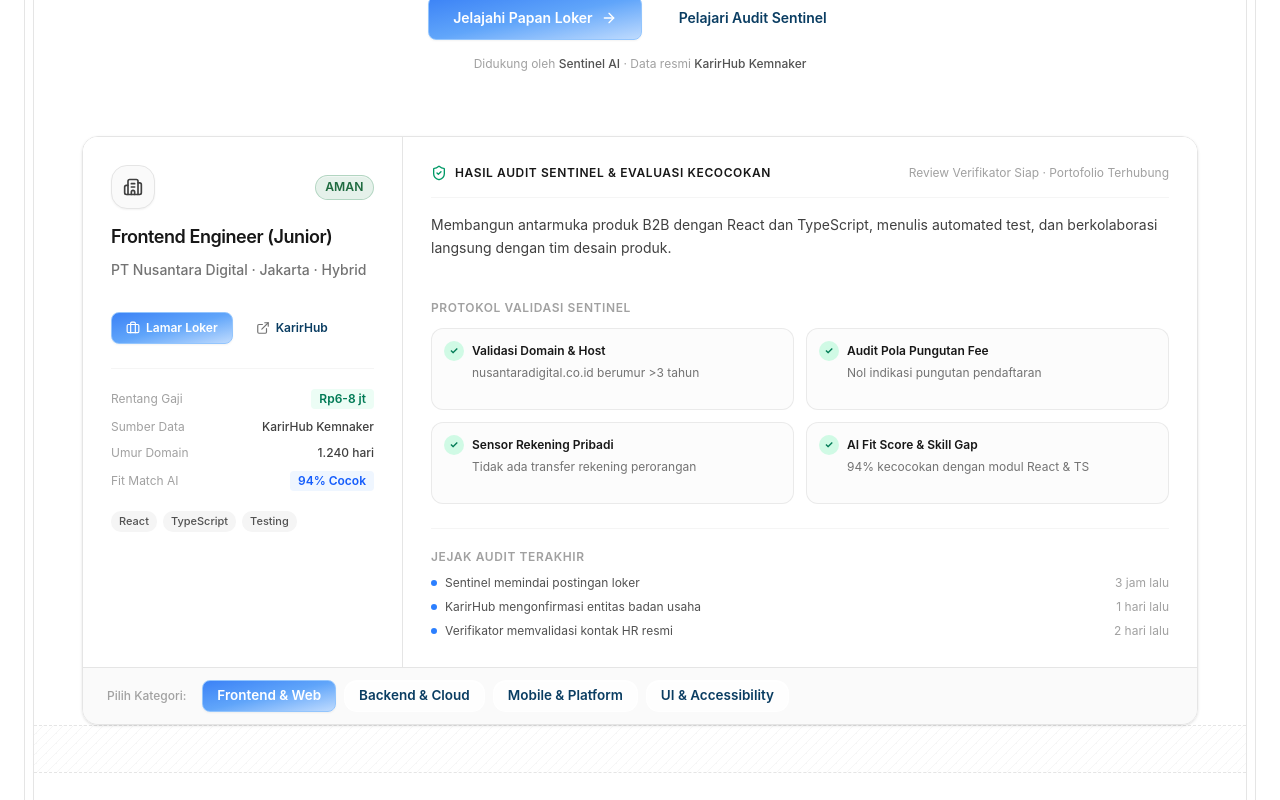
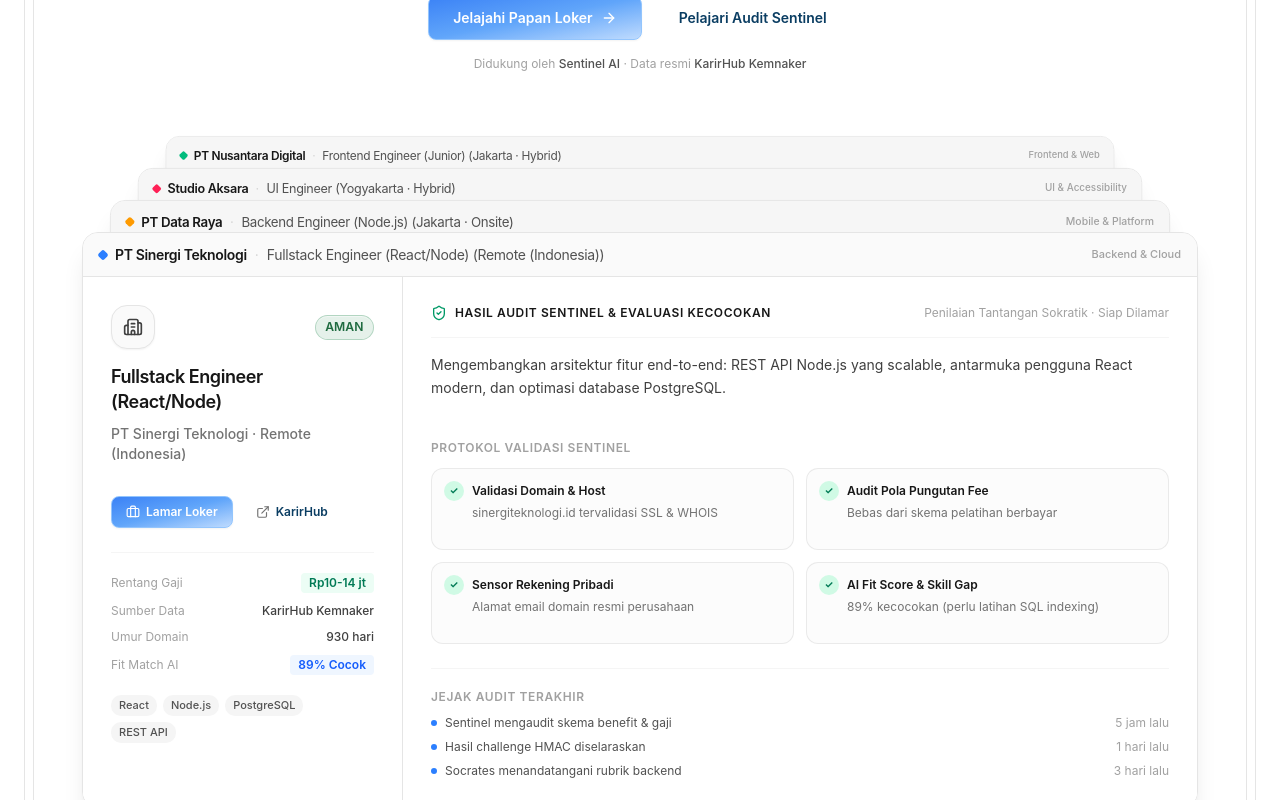
Before and after one commit to vaskoyudha/careevo, a Next.js app: page /loker in a window 1280 px wide. Shown: the part 640-1440 px from the top of the page. Built offline with nearby package versions, Linux system fonts and the light colour scheme.

Commit message:
feat(loker): implement stacked card deck with tab offsets and 5s auto-cycle animation

```diff
--- a/src/components/features/jobs/vertex-kerja-view.tsx
+++ b/src/components/features/jobs/vertex-kerja-view.tsx
@@ -1,6 +1,6 @@
 "use client";
 
-import { useState } from "react";
+import { useState, useEffect } from "react";
 import Link from "next/link";
 import {
   AlertTriangle,
@@ -278,8 +278,18 @@
   },
 ];
 
+const DIAMOND_COLORS = [
+  "bg-emerald-500",
+  "bg-blue-500",
+  "bg-amber-500",
+  "bg-rose-500",
+];
+
 export function VertexKerjaView({ jobs, cleanJobsCount }: VertexKerjaViewProps) {
-  const [activeTab, setActiveTab] = useState(0);
+  const [cards, setCards] = useState(() =>
+    FEATURED_ROLES.map((role, i) => ({ ...role, originalIndex: i }))
+  );
+  const [isPaused, setIsPaused] = useState(false);
   const [activeFaqCategory, setActiveFaqCategory] = useState("umum");
   const [openFaqIndexes, setOpenFaqIndexes] = useState<Record<string, boolean>>({
     "umum-0": true,
@@ -287,7 +297,26 @@
   const [billingCycle, setBillingCycle] = useState<"monthly" | "annual">("monthly");
   const [searchQuery, setSearchQuery] = useState("");
 
-  const selectedRole = FEATURED_ROLES[activeTab] || FEATURED_ROLES[0];
+  const bringToFront = (slotIndex: number) => {
+    if (slotIndex === 0) return;
+    setCards((prev) => [...prev.slice(slotIndex), ...prev.slice(0, slotIndex)]);
+  };
+
+  const bringRoleToFront = (tabLabel: string) => {
+    setCards((prev) => {
+      const idx = prev.findIndex((c) => c.tabLabel === tabLabel);
+      if (idx <= 0) return prev;
+      return [...prev.slice(idx), ...prev.slice(0, idx)];
+    });
+  };
+
+  useEffect(() => {
+    if (isPaused) return;
+    const interval = setInterval(() => {
+      setCards((prev) => [...prev.slice(1), prev[0]]);
+    }, 5000);
+    return () => clearInterval(interval);
+  }, [isPaused]);
 
   const handleHeroSearch = (e: React.FormEvent) => {
     e.preventDefault();
@@ -382,8 +411,64 @@
                   </p>
                 </div>
 
-                {/* Hero Interactive Showcase Card (Vertex Signature) */}
-                <div className="mt-12 sm:mt-16 overflow-hidden rounded-xl border border-neutral-200 bg-neutral-50/50 shadow-sm">
+                {/* Stacked Showcase Card Deck (Vertex Signature) */}
+                <div
+                  className="relative mx-auto mt-12 w-full max-w-6xl sm:mt-16"
+                  style={{ paddingTop: "96px" }}
+                  onMouseEnter={() => setIsPaused(true)}
+                  onMouseLeave={() => setIsPaused(false)}
+                >
+                  <div className="relative">
+                    {cards.map((role, slotIndex) => {
+                      const isFront = slotIndex === 0;
+                      const topOffset = isFront ? 0 : -slotIndex * 32;
+                      const scale = 1 - slotIndex * 0.05;
+                      const zIndex = 4 - slotIndex;
+
+                      return (
+                        <article
+                          key={role.tabLabel}
+                          className={cn(
+                            "overflow-hidden rounded-2xl border border-neutral-200 bg-white shadow-xl transition-all duration-500 ease-out",
+                            isFront ? "relative" : "absolute inset-x-0"
+                          )}
+                          style={{
+                            transformOrigin: "center top",
+                            transform: isFront ? "none" : `scale(${scale})`,
+                            top: `${topOffset}px`,
+                            zIndex,
+                          }}
+                        >
+                          {/* Card Tab Header */}
+                          <div
+                            onClick={() => bringToFront(slotIndex)}
+                            className={cn(
+                              "flex h-11 items-center gap-x-2 border-b border-neutral-200 px-4 transition-colors select-none",
+                              isFront
+                                ? "bg-neutral-50/90"
+                                : "bg-neutral-100/90 hover:bg-neutral-200/70 cursor-pointer"
+                            )}
+                          >
+                            <span
+                              aria-hidden="true"
+                              className={cn(
+                                "size-2 shrink-0 rotate-45 rounded-[2px]",
+                                DIAMOND_COLORS[role.originalIndex]
+                              )}
+                            />
+                            <span className="font-semibold text-neutral-900 text-xs sm:text-sm tracking-tight">
+                              {role.company}
+                            </span>
+                            <span className="text-neutral-300 text-sm">·</span>
+                            <span className="truncate text-neutral-600 text-xs sm:text-sm tracking-tight">
+                              {role.role} ({role.location})
+                            </span>
+                            <span className="ml-auto text-[11px] font-medium text-neutral-400">
+                              {role.tabLabel}
+                            </span>
+                          </div>
+
+                          {/* Card Content Grid */}
                           <div className="grid grid-rows-[auto_auto] lg:grid-cols-[320px_1fr] lg:grid-rows-[auto_1fr] divide-y lg:divide-y-0 lg:divide-x divide-neutral-200 bg-white">
                             {/* Left Column: Job / Candidate Profile Card */}
                             <div className="relative flex flex-col p-6 sm:p-7 bg-white">
@@ -391,29 +476,29 @@
                                 <div className="flex size-11 items-center justify-center rounded-xl border border-neutral-200 bg-neutral-50 text-neutral-800 shadow-xs">
                                   <Building2 className="size-5 text-neutral-700" />
                                 </div>
-                        <StatusBadge status={selectedRole.status} />
+                                <StatusBadge status={role.status} />
                               </div>
 
                               <div className="mt-4">
                                 <h2 className="text-lg font-semibold text-neutral-900 tracking-tight leading-snug">
-                          {selectedRole.role}
+                                  {role.role}
                                 </h2>
                                 <p className="mt-1 text-sm font-medium text-neutral-500">
-                          {selectedRole.company} · {selectedRole.location}
+                                  {role.company} · {role.location}
                                 </p>
                               </div>
 
                               {/* Quick Actions */}
                               <div className="mt-4 flex flex-wrap gap-2">
                                 <Link
-                          href={selectedRole.applyHref}
+                                  href={role.applyHref}
                                   className="chrome-btn chrome-btn-brand !h-8 !px-3.5 !text-xs gap-1.5"
                                 >
                                   <Briefcase className="size-3.5" />
                                   <span>Lamar Loker</span>
                                 </Link>
                                 <a
-                          href={selectedRole.externalApplyUrl}
+                                  href={role.externalApplyUrl}
                                   target="_blank"
                                   rel="noopener noreferrer"
                                   className="chrome-btn chrome-btn-text chrome-btn-ghost !h-8 !px-3.5 !text-xs gap-1.5"
@@ -428,28 +513,28 @@
                                 <div className="flex items-center justify-between">
                                   <span className="text-neutral-400">Rentang Gaji</span>
                                   <span className="font-semibold text-emerald-700 bg-emerald-50 px-2 py-0.5 rounded">
-                            {selectedRole.salary}
+                                    {role.salary}
                                   </span>
                                 </div>
                                 <div className="flex items-center justify-between">
                                   <span className="text-neutral-400">Sumber Data</span>
-                          <span className="font-medium text-neutral-700">{selectedRole.source}</span>
+                                  <span className="font-medium text-neutral-700">{role.source}</span>
                                 </div>
                                 <div className="flex items-center justify-between">
                                   <span className="text-neutral-400">Umur Domain</span>
-                          <span className="font-medium text-neutral-700">{selectedRole.domainAge}</span>
+                                  <span className="font-medium text-neutral-700">{role.domainAge}</span>
                                 </div>
                                 <div className="flex items-center justify-between">
                                   <span className="text-neutral-400">Fit Match AI</span>
                                   <span className="font-semibold text-blue-600 bg-blue-50 px-2 py-0.5 rounded">
-                            {selectedRole.fitScore}% Cocok
+                                    {role.fitScore}% Cocok
                                   </span>
                                 </div>
                               </div>
 
                               {/* Tag Pills */}
                               <div className="mt-5 flex flex-wrap gap-1.5">
-                        {selectedRole.tags.map((t) => (
+                                {role.tags.map((t) => (
                                   <span
                                     key={t}
                                     className="rounded-md bg-neutral-100 px-2 py-0.5 text-[11px] font-medium text-neutral-600"
@@ -469,14 +554,14 @@
                                   <span>Hasil Audit Sentinel & Evaluasi Kecocokan</span>
                                 </div>
                                 <span className="text-xs text-neutral-400">
-                          {selectedRole.upcomingReview}
+                                  {role.upcomingReview}
                                 </span>
                               </div>
 
                               {/* Summary Section */}
                               <div className="mt-4">
                                 <p className="text-sm text-neutral-700 leading-relaxed">
-                          {selectedRole.description}
+                                  {role.description}
                                 </p>
                               </div>
 
@@ -486,7 +571,7 @@
                                   Protokol Validasi Sentinel
                                 </h3>
                                 <div className="grid grid-cols-1 sm:grid-cols-2 gap-3">
-                          {selectedRole.pipeline.map((item) => (
+                                  {role.pipeline.map((item) => (
                                     <div
                                       key={item.step}
                                       className="rounded-lg border border-neutral-200/80 bg-neutral-50/60 p-3 text-xs"
@@ -509,7 +594,7 @@
                                   Jejak Audit Terakhir
                                 </h3>
                                 <div className="space-y-2 text-xs text-neutral-600">
-                          {selectedRole.activities.map((act, i) => (
+                                  {role.activities.map((act, i) => (
                                     <div key={i} className="flex items-center justify-between gap-2">
                                       <span className="flex items-center gap-2">
                                         <span className="size-1.5 rounded-full bg-blue-500" />
@@ -522,20 +607,23 @@
                               </div>
                             </div>
                           </div>
+                        </article>
+                      );
+                    })}
+                  </div>
 
-                  {/* Bottom Role Switcher Tabs */}
-                  <div className="border-t border-neutral-200 bg-neutral-50 px-4 py-3 sm:px-6">
-                    <div className="flex flex-wrap items-center gap-2">
+                  {/* Bottom Category Filter Controls */}
+                  <div className="mt-6 flex flex-wrap items-center justify-center gap-2">
                     <span className="text-xs font-medium text-neutral-400 mr-2 hidden sm:inline">
                       Pilih Kategori:
                     </span>
-                      {FEATURED_ROLES.map((item, index) => {
-                        const isActive = activeTab === index;
+                    {FEATURED_ROLES.map((item) => {
+                      const isActive = cards[0]?.tabLabel === item.tabLabel;
                       return (
                         <button
                           key={item.tabLabel}
                           type="button"
-                            onClick={() => setActiveTab(index)}
+                          onClick={() => bringRoleToFront(item.tabLabel)}
                           className={cn(
                             "cursor-pointer rounded-lg px-3.5 py-1.5 text-xs font-semibold transition-all active:scale-[0.97]",
                             isActive
@@ -547,7 +635,6 @@
                         </button>
                       );
                     })}
-                    </div>
                   </div>
                 </div>
               </div>
```
Lines whose indentation alone changed are shown as unchanged.
